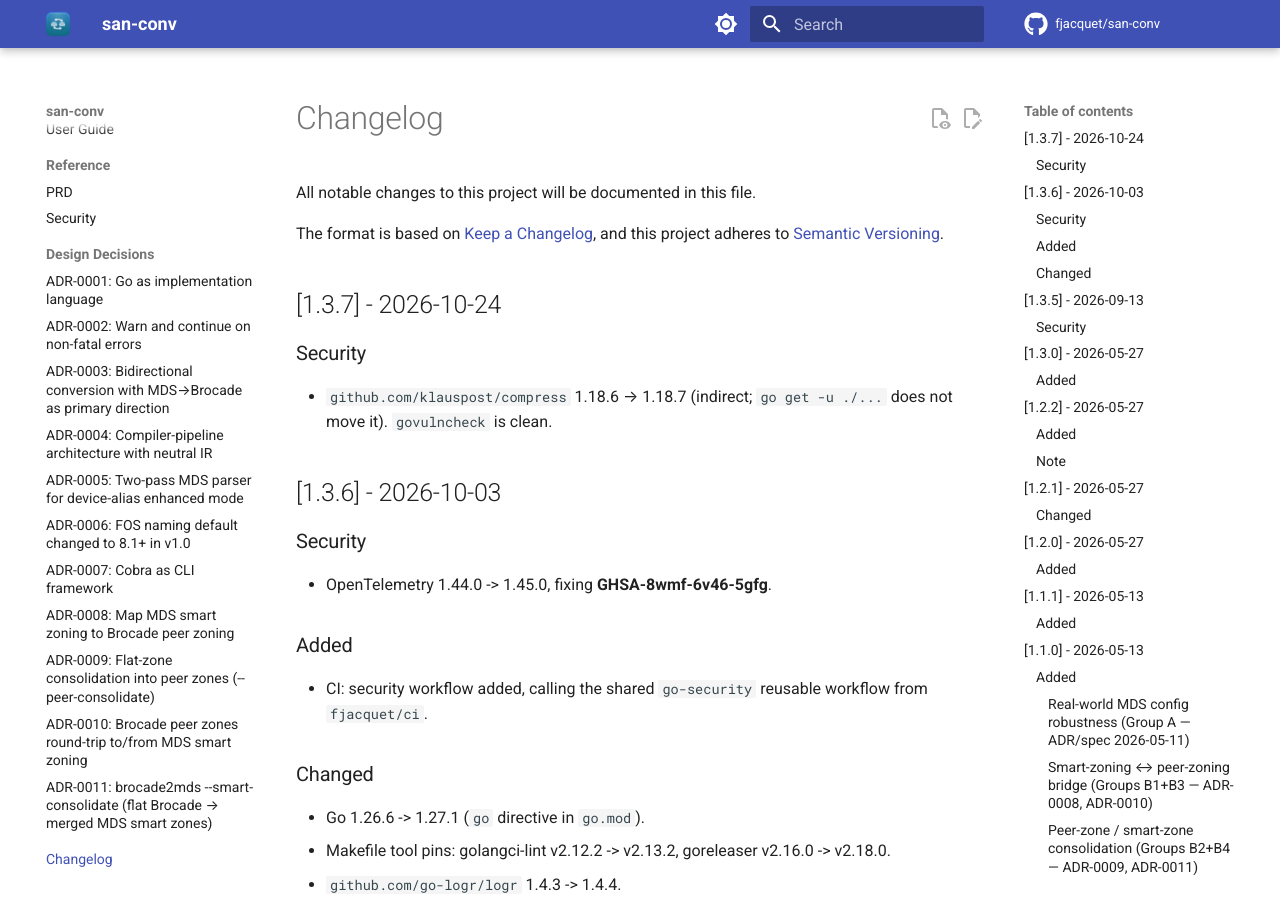
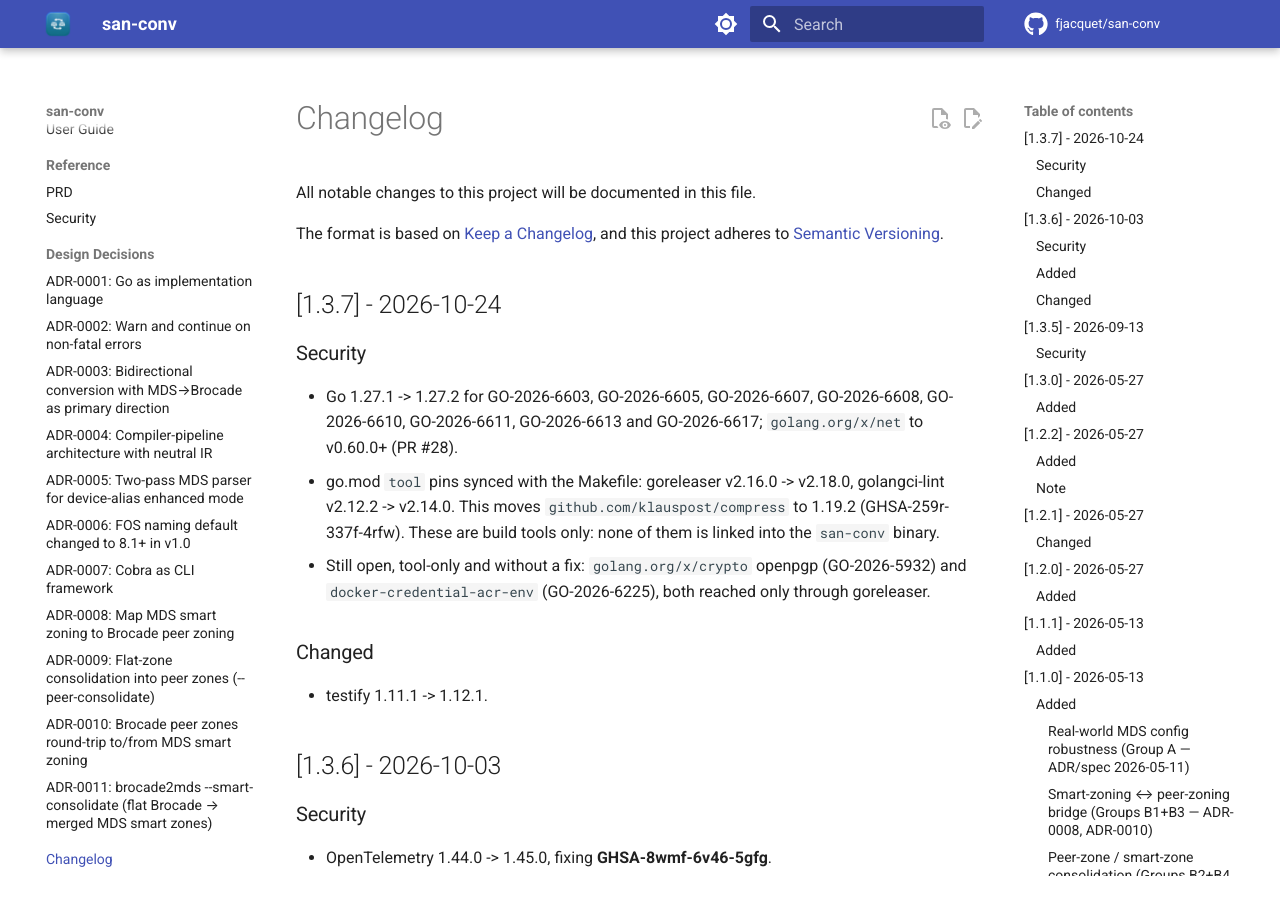
Before and after one commit to fjacquet/san-conv, an MkDocs documentation site: the page built from docs/changelog.md, in a window 1280 px wide and 900 px high. Built offline with MkDocs 1.6.1 and Material for MkDocs 9.7.7, drawn with Linux system fonts in a browser that asks for light colours; comment, search, counter and statistics services are not loaded.

Commit message:
fix(deps): sync go.mod tool pins with the Makefile
goreleaser v2.18.0 and golangci-lint v2.14.0, as make tools installs. Moves
klauspost/compress to 1.19.2. Also bumps the docs version and the 1.3.7
changelog, which now records the Go 1.27.2 stdlib fixes from PR #28.

Co-Authored-By: Claude Opus 5.5 <noreply@anthropic.com>
Claude-Session: https://claude.ai/code/session_011wDMn7y4qvTaJh3pVQR7rC

```diff
--- a/CHANGELOG.md
+++ b/CHANGELOG.md
@@ -9,8 +9,17 @@ and this project adheres to [Semantic Versioning](https://semver.org/spec/v2.0.0
 
 ### Security
 
-- `github.com/klauspost/compress` 1.18.6 → 1.18.7 (indirect; `go get -u ./...` does not move it).
-  `govulncheck` is clean.
+- Go 1.27.1 -> 1.27.2 for GO-2026-6603, GO-2026-6605, GO-2026-6607, GO-2026-6608, GO-2026-6610,
+  GO-2026-6611, GO-2026-6613 and GO-2026-6617; `golang.org/x/net` to v0.60.0+ (PR #28).
+- go.mod `tool` pins synced with the Makefile: goreleaser v2.16.0 -> v2.18.0, golangci-lint
+  v2.12.2 -> v2.14.0. This moves `github.com/klauspost/compress` to 1.19.2 (GHSA-259r-337f-4rfw).
+  These are build tools only: none of them is linked into the `san-conv` binary.
+- Still open, tool-only and without a fix: `golang.org/x/crypto` openpgp (GO-2026-5932) and
+  `docker-credential-acr-env` (GO-2026-6225), both reached only through goreleaser.
+
+### Changed
+
+- testify 1.11.1 -> 1.12.1.
 
 ## [1.3.6] - 2026-10-03
 
--- a/mkdocs.yml
+++ b/mkdocs.yml
@@ -77,4 +77,4 @@ nav:
   - Changelog: changelog.md
 
 extra:
-  version: v1.3.6
+  version: v1.3.7
```
Also changed, not shown: docs/USER_GUIDE.md (+1 -1 lines), 2 other files.
